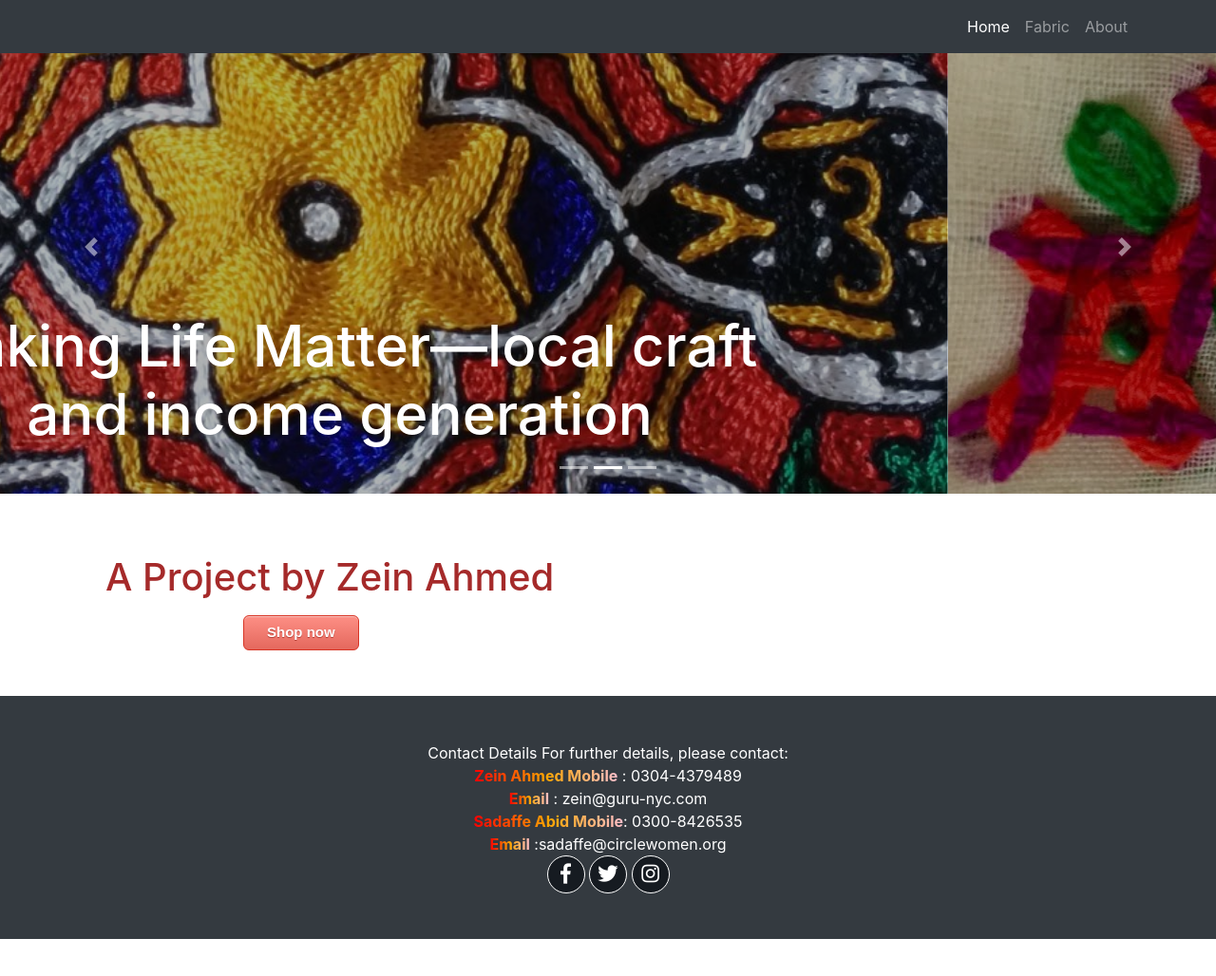
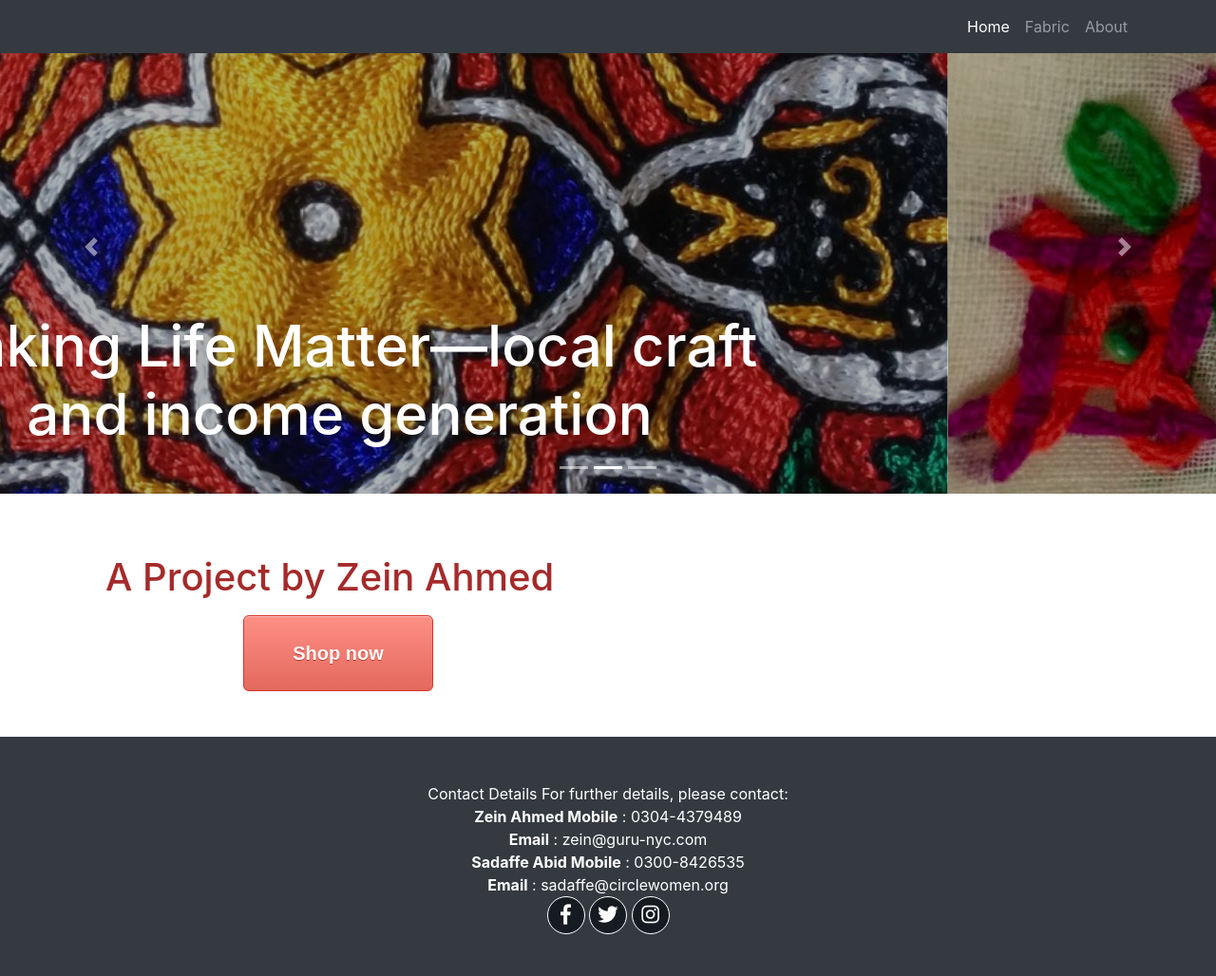
Before and after one commit to shefy123/exibition-task, a plain HTML site: page index.html in a window 1280 px wide. Shown: the whole page at 95% size. Before the commit the page ends 989 px from the top, so only its background shows below. Drawn offline with nearby package versions, Linux system fonts and the light colour scheme; files that its build step writes are made by us from their sources.

Commit message:
color changes

```diff
--- a/about-us/css/2-col-portfolio.css
+++ b/about-us/css/2-col-portfolio.css
@@ -27,10 +27,7 @@ body {
   text-align: center;
 }
 footer strong {
-  background-image: linear-gradient(to right,red, orange 50%, pink);
-  color: transparent;
-  -webkit-background-clip: text;
-  background-clip: text;
+ color: white;
 }
 footer button {
     border-radius: 50px;
@@ -60,7 +57,7 @@ footer button:nth-of-type(2):hover {
     border: none;
 }
 footer button:nth-of-type(3):hover {
-    background-color: #507fa4;
+    background: linear-gradient(to right, yellow, orange,#f442a7,#002aff);
     color: white;
       cursor: pointer;
       border: none;
--- a/css/style.css
+++ b/css/style.css
@@ -31,21 +31,23 @@ h3 {
           border-radius:6px;
           border:1px solid #d83526;
           display:inline-block;
-          cursor:pointer;
           color:#ffffff;
           font-family:Arial;
-          font-size:15px;
+          font-size:20px;
           font-weight:bold;
           padding:6px 24px;
           text-decoration:none;
           text-shadow:0px 1px 0px #b23e35;
           margin-left: 256px;
+          height: 80px;
+          width: 200px;
+    }
+    #container button:hover {
+      cursor: pointer;
+      outline: none;
     }
     footer strong {
-      background-image: linear-gradient(to right,red, orange 50%, pink);
-      color: transparent;
-      -webkit-background-clip: text;
-      background-clip: text;
+      color: white;
     }
     footer button {
         border-radius: 50px;
@@ -75,7 +77,7 @@ h3 {
         border: none;
     }
     footer button:nth-of-type(3):hover {
-        background-color: #507fa4;
+      background: linear-gradient(to right, yellow, orange,#f442a7,#002aff);
         color: white;
           cursor: pointer;
           border: none;
--- a/fabric/css/style.css
+++ b/fabric/css/style.css
@@ -6,19 +6,14 @@
     margin: 16px;
   }
   img {
-      padding: 16px;
+      padding: 8px;
   }
   h5 {
-    background-image: linear-gradient(to right,grey, pink);
-    border-radius: 4px;
     margin-bottom: 16px;
   }
 
   footer strong {
-    background-image: linear-gradient(to right,red, orange 50%, pink);
-    color: transparent;
-    -webkit-background-clip: text;
-    background-clip: text;
+    color:white;
   }
   .btn {
     min-height: 0px !important;
@@ -61,7 +56,7 @@
     border: none;
   }
   footer button:nth-of-type(3):hover {
-    background-color: #507fa4;
+    background: linear-gradient(to right, yellow, orange,#f442a7,#002aff);
     color: white;
       cursor: pointer;
       border: none;
--- a/fabric/second-page/css/style.css
+++ b/fabric/second-page/css/style.css
@@ -6,17 +6,10 @@
     margin: 16px;
   }
   img {
-      padding: 16px;
-  }
-  h5 {
-    background-image: linear-gradient(to right,grey, pink);
-    border-radius: 4px;
+      padding: 8px;
   }
   footer strong {
-    background-image: linear-gradient(to right,red, orange 50%, pink);
-    color: transparent;
-    -webkit-background-clip: text;
-    background-clip: text;
+    color: white;
   }
   .btn {
     min-height: 0px !important;
@@ -59,7 +52,7 @@
     border: none;
   }
   footer button:nth-of-type(3):hover {
-    background-color: #507fa4;
+    background: linear-gradient(to right, yellow, orange,#f442a7,#002aff);
     color: white;
       cursor: pointer;
       border: none;
--- a/fabric/third-page/css/style.css
+++ b/fabric/third-page/css/style.css
@@ -6,17 +6,11 @@
     margin: 16px;
   }
   img {
-      padding: 16px;
+      padding: 8px;
   }
-  h5 {
-    background-image: linear-gradient(to right,grey, pink);
-    border-radius: 4px;
-  }
+
   footer strong {
-    background-image: linear-gradient(to right,red, orange 50%, pink);
-    color: transparent;
-    -webkit-background-clip: text;
-    background-clip: text;
+    color: white;
   }
   .btn {
     min-height: 0px !important;
@@ -58,7 +52,7 @@
     border: none;
   }
   footer button:nth-of-type(3):hover {
-    background-color: #507fa4;
+    background: linear-gradient(to right, yellow, orange,#f442a7,#002aff);
     color: white;
       cursor: pointer;
       border: none;
```
Also changed, not shown: index.html (+2 -2 lines).
